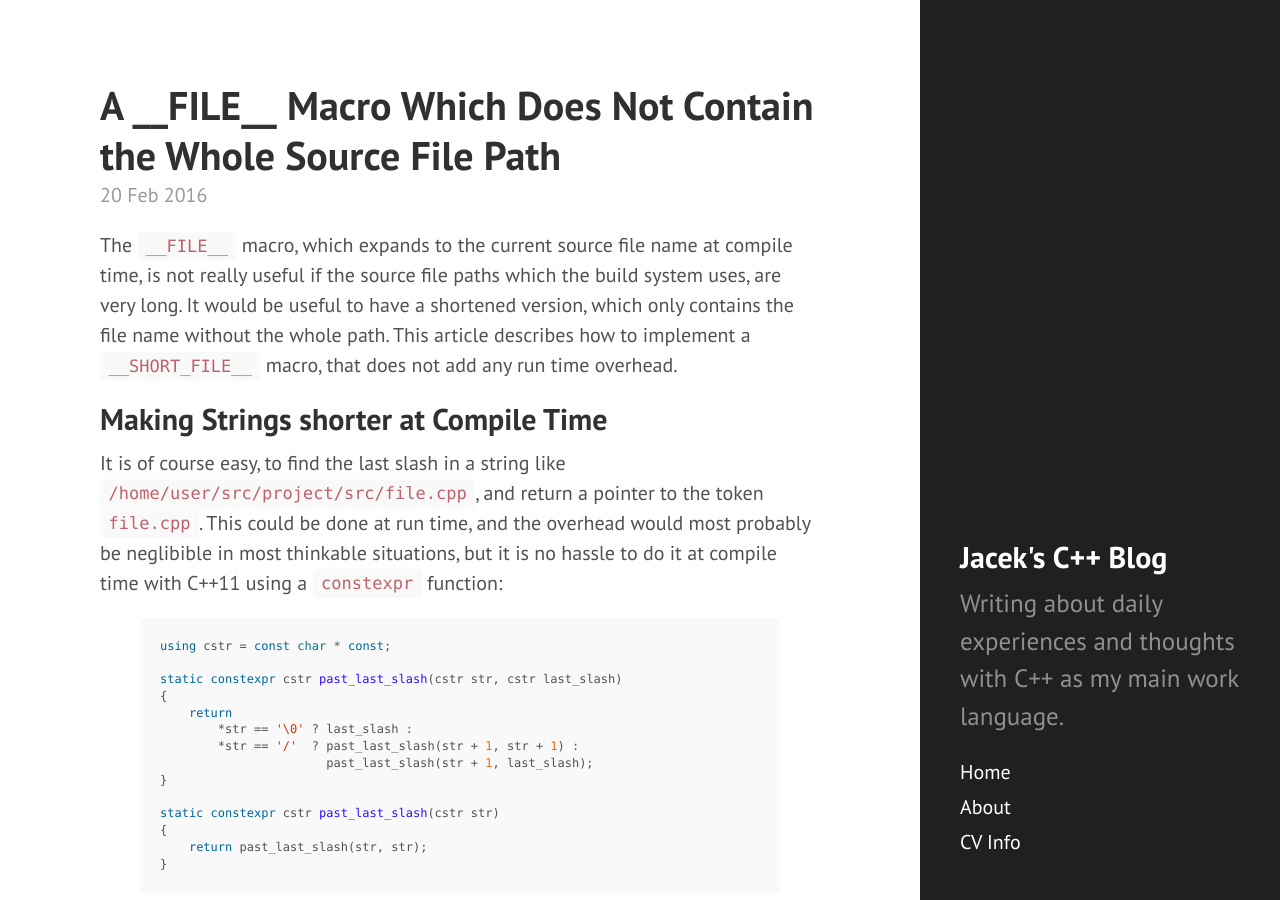
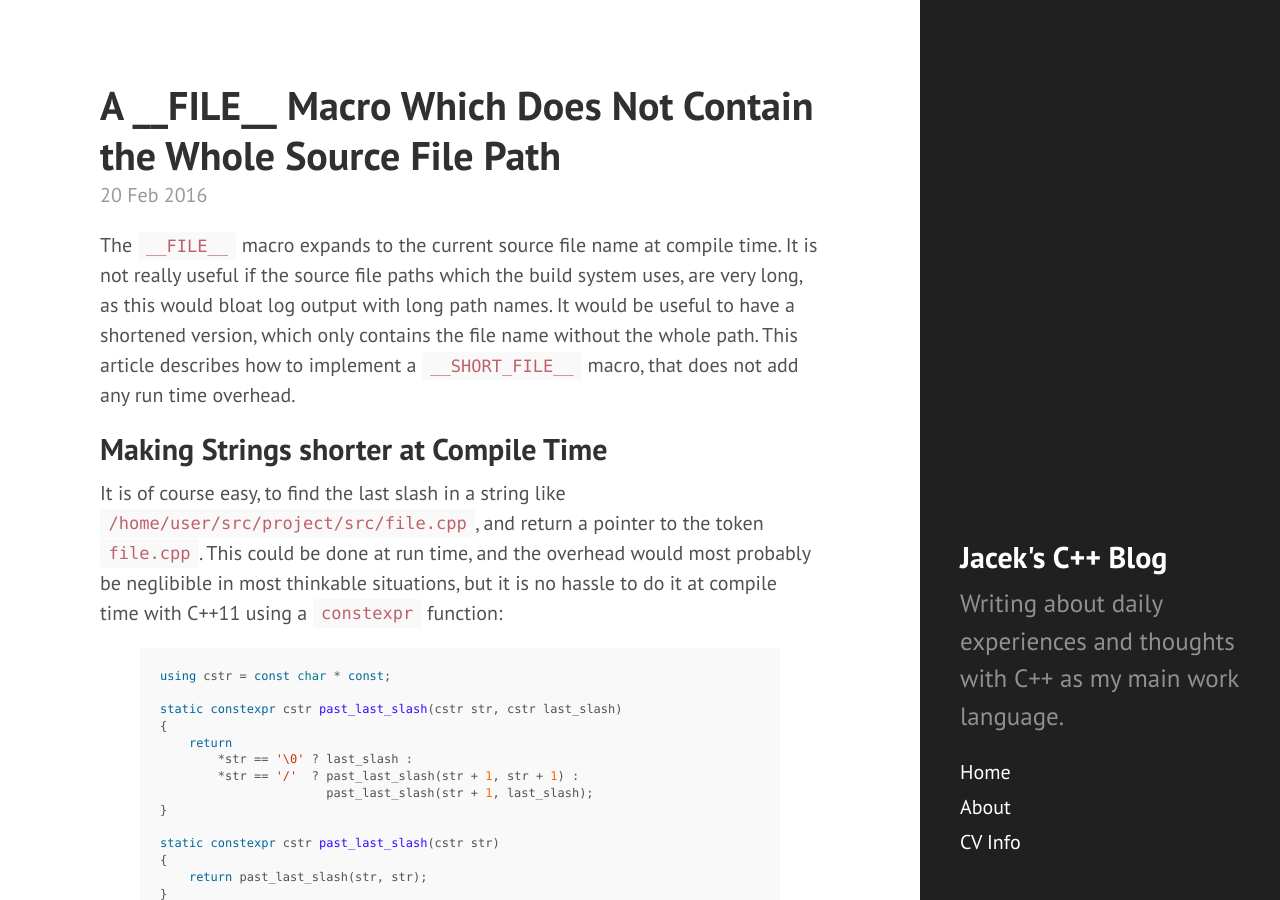
Before and after one commit to tfc/tfc.github.io, a Jekyll site: the page built from _posts/2016-02-20-short_file_macro.md, in a window 1280 px wide and 900 px high. Built offline with Jekyll 4.4.1, drawn with Linux system fonts in a browser that asks for light colours; comment, search, counter and statistics services are not loaded.

Commit message:
Fix excerpt of __SHORT_FILE__ article

```diff
--- a/_posts/2016-02-20-short_file_macro.md
+++ b/_posts/2016-02-20-short_file_macro.md
@@ -3,7 +3,8 @@ layout: post
 title: A __FILE__ Macro Which Does Not Contain the Whole Source File Path
 ---
 
-The `__FILE__` macro, which expands to the current source file name at compile time, is not really useful if the source file paths which the build system uses, are very long.
+The `__FILE__` macro expands to the current source file name at compile time.
+It is not really useful if the source file paths which the build system uses, are very long, as this would bloat log output with long path names.
 It would be useful to have a shortened version, which only contains the file name without the whole path.
 This article describes how to implement a `__SHORT_FILE__` macro, that does not add any run time overhead.
 
```
